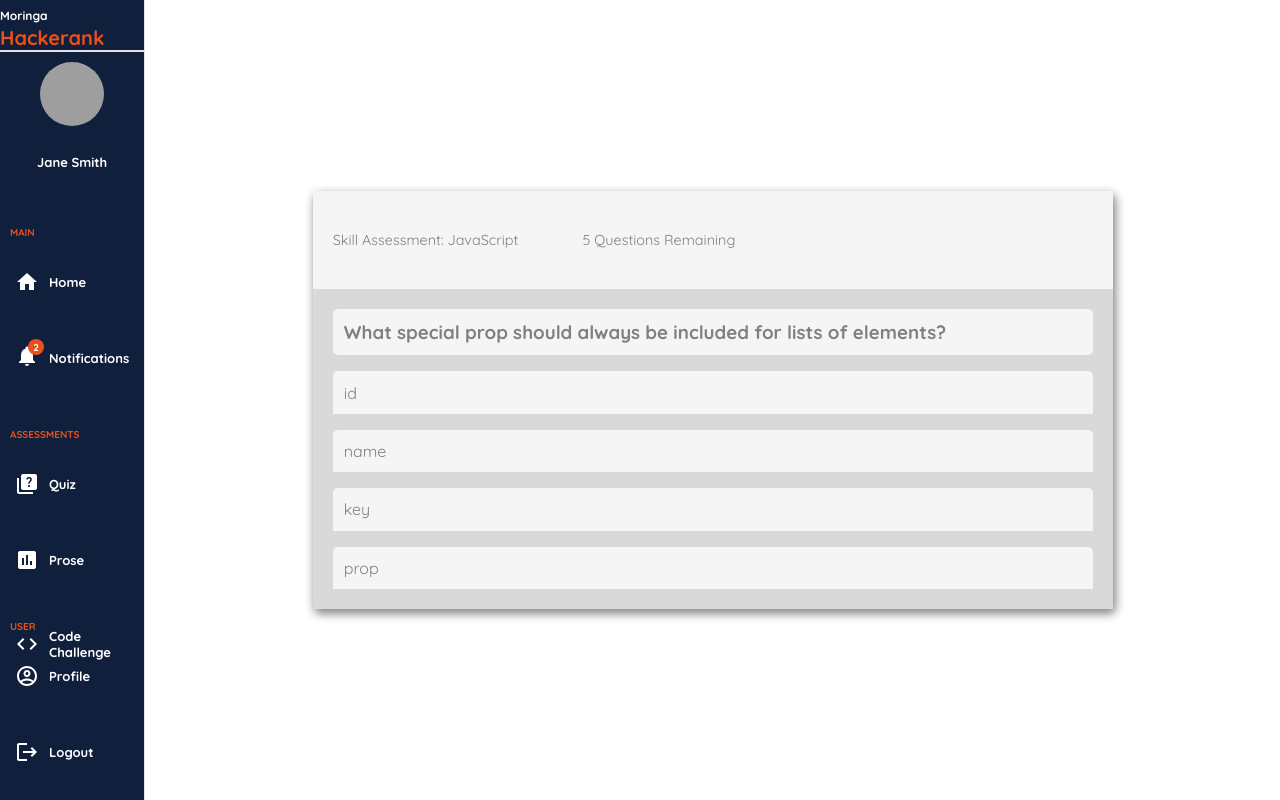
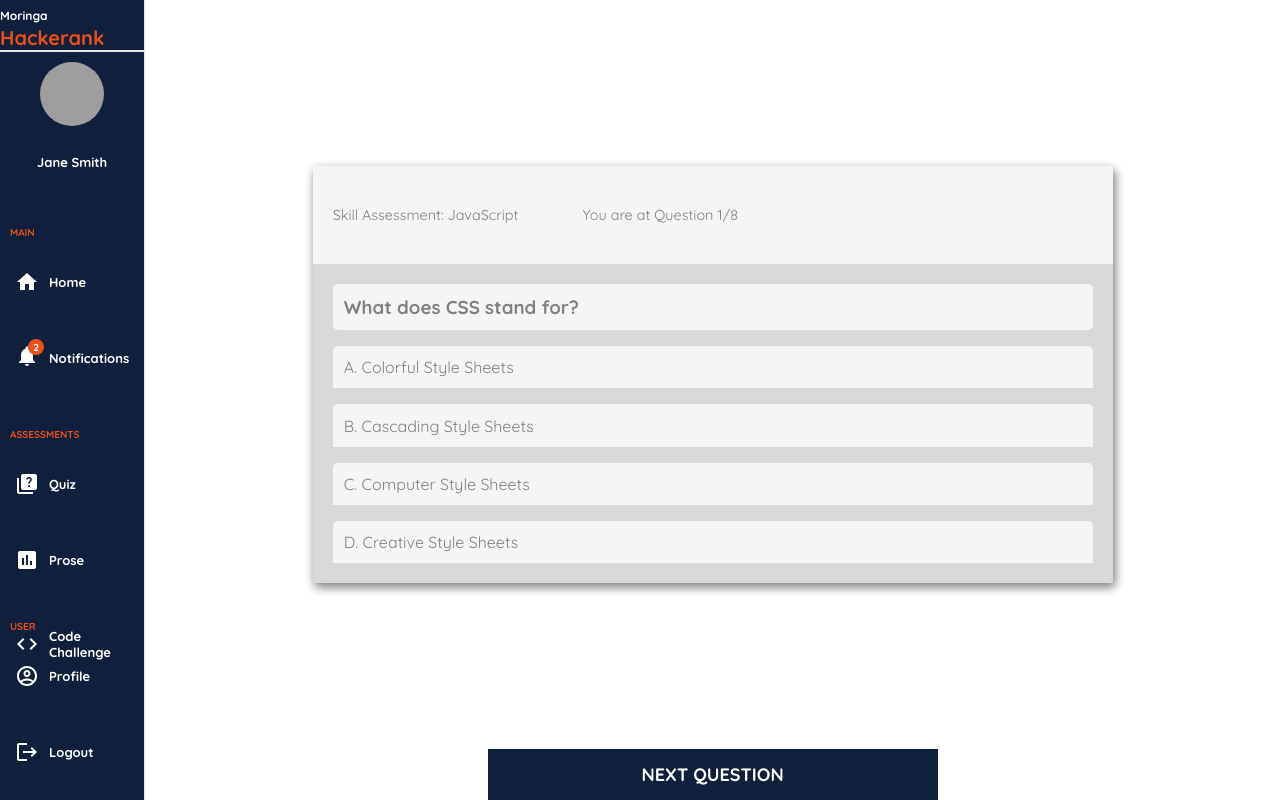
Before and after one commit to TheEmerald001/Moringa-Hackerank, a React (Create React App) app in the folder client/: page /students/quiz in a window 1280 px wide. Built offline with nearby package versions, Linux system fonts and the light colour scheme; grey boxes are pictures that could not be loaded.

Commit message:
Modify the quizpage and the questions and use redux toolkit to handle state across the quizpage, questions and answers

```diff
--- /dev/null
+++ b/client/src/Helpers/data.js
@@ -0,0 +1,66 @@
+const data = [
+  {
+    question: "What does CSS stand for?",
+    incorrectAnswers: [
+      "Computer Style Sheets",
+      "Creative Style Sheets",
+      "Colorful Style Sheets",
+    ],
+    correctAnswer: "Cascading Style Sheets",
+  },
+
+  {
+    question:
+      "Where in an HTML document is the correct place to refer to an external style sheet?",
+    incorrectAnswers: [
+      "In the <body> section",
+      "At the end of the document",
+      "You can't refer to an external style sheet",
+    ],
+    correctAnswer: "In the <head> section",
+  },
+  {
+    question: "Which HTML tag is used to define an internal style sheet?",
+    incorrectAnswers: ["<script>", "<headStyle>", "<css>"],
+    correctAnswer: "<style>",
+  },
+  {
+    question: "Which HTML attribute is used to define inline styles?",
+    incorrectAnswers: ["class", "font", "styles"],
+    correctAnswer: "style",
+  },
+  {
+    question: "Which is the correct CSS syntax?",
+    incorrectAnswers: [
+      "{body:color=black;}",
+      "{body;color:black;}",
+      "body:color=black;",
+    ],
+    correctAnswer: "body {color: black;}",
+  },
+  {
+    question: "How do you insert a comment in a CSS file?",
+    incorrectAnswers: [
+      "' this is a comment",
+      "// this is a comment",
+      "// this is a comment //",
+    ],
+    correctAnswer: "/* this is a comment */",
+  },
+  {
+    question: "Which property is used to change the background color?",
+    incorrectAnswers: ["color", "bgcolor", "bgColor"],
+    correctAnswer: "background-color",
+  },
+  {
+    question: "How do you add a background color for all <h1> elements?",
+    incorrectAnswers: [
+      "all.h1 {background-color:#FFFFFF;}",
+      "h1.setAll {background-color:#FFFFFF;}",
+      "h1.all {background-color:#FFFFFF;}",
+    ],
+    correctAnswer: "h1 {background-color:#FFFFFF;}",
+  },
+];
+
+export default data;
--- a/client/src/Helpers/quiz.js
+++ /dev/null
@@ -1,44 +0,0 @@
-const questions = [
-  {
-    id: 1,
-    prompt:
-      "What special prop should always be included for lists of elements?",
-    answers: ["id", "name", "key", "prop"],
-    correctIndex: 2,
-  },
-  {
-    id: 2,
-    prompt: "A React component is a function that returns ______.",
-    answers: ["HTML", "JSX", "props", "state"],
-    correctIndex: 1,
-  },
-  {
-    id: 3,
-    prompt:
-      "Which event handler will run when a user is finished filling out a form?",
-    answers: ["onSubmit", "onClick", "onChange", "onForm"],
-    correctIndex: 0,
-  },
-  {
-    id: 4,
-    prompt: "______ is a tool that transpiles JSX into valid JavaScript.",
-    answers: ["React", "Babel", "Webpack", "ES6"],
-    correctIndex: 1,
-  },
-  {
-    id: 5,
-    prompt:
-      "What syntax makes it possible to unpack values from arrays, or properties from objects, into distinct variables?",
-    answers: ["spread", "key-value", "coalescing", "destructuring"],
-    correctIndex: 3,
-  },
-  {
-    id: 6,
-    prompt:
-      "Returning different elements from a component depending on the state of your application is known as _____ rendering.",
-    answers: ["voodoo", "conditional", "reactive", "controlled"],
-    correctIndex: 1,
-  },
-];
-
-export default questions;
--- /dev/null
+++ b/client/src/Helpers/shuffleAnswers.js
@@ -0,0 +1,11 @@
+export const shuffleAnswers = (question) => {
+  const unshuffleAnswers = [
+    question.correctAnswer,
+    ...question.incorrectAnswers,
+  ];
+
+  return unshuffleAnswers
+    .map((answer) => ({ sort: Math.random(), value: answer }))
+    .sort((a, b) => a.sort - b.sort)
+    .map((obj) => obj.value);
+};
--- a/client/src/components/Question.js
+++ b/client/src/components/Question.js
@@ -1,46 +1,39 @@
-import React, { useEffect, useState } from "react";
+import React from "react";
+import { useDispatch, useSelector } from "react-redux";
 import styled from "styled-components";
+import Answer from "./answer/Answer";
+import { selectedAnswer } from "../redux/quizSlice";
 
-const Question = ({ question, onAnswered }) => {
-  const [timeRemaining, setTimeRemaining] = useState(10);
-  const { id, prompt, answers, correctIndex } = question;
-
-  useEffect(() => {
-    const timerId = setTimeout(
-      () => setTimeRemaining((timeRemaining) => timeRemaining - 1),
-      1000
-    );
-    if (timeRemaining === 0) {
-      setTimeRemaining(10);
-      onAnswered(false);
-    }
-
-    return () => clearTimeout(timerId);
-  }, [timeRemaining]);
-
-  const handleAnswer = (isCorrect) => {
-    setTimeRemaining(10);
-    onAnswered(isCorrect);
-  };
+const Question = () => {
+  const { questions, currentQuestionIndex, answers, currentAnswer } =
+    useSelector((state) => state.quiz);
+  const dispatch = useDispatch();
+  const currentQuestion = questions[currentQuestionIndex];
 
   return (
     <Container>
       <Top>
         <TopWrapper>
           <Text>Skill Assessment: JavaScript</Text>
-          <Text>{timeRemaining} Questions Remaining</Text>
+          <Text>
+            You are at Question {currentQuestionIndex + 1}/{questions.length}
+          </Text>
         </TopWrapper>
       </Top>
       <Bottom>
-        <Prompt>{prompt}</Prompt>
-        {answers.map((answer, index) => {
-          const isCorrect = index === correctIndex;
-          return (
-            <Answer key={answer} onClick={() => handleAnswer(isCorrect)}>
-              {answer}
-            </Answer>
-          );
-        })}
+        <Prompt>{currentQuestion.question}</Prompt>
+        {answers.map((answer, index) => (
+          <Answer
+            key={index}
+            answerText={answer}
+            currentAnswer={currentAnswer}
+            correctAnswer={currentQuestion.correctAnswer}
+            index={index}
+            onSelectedAnswer={(answerText) =>
+              dispatch(selectedAnswer(answerText))
+            }
+          />
+        ))}
       </Bottom>
     </Container>
   );
@@ -91,15 +84,3 @@ const Prompt = styled.h3`
     background-color: lightgray;
   }
 `;
-
-const Answer = styled.article`
-  background-color: #f5f5f5;
-  padding: 0.7rem;
-  cursor: pointer;
-  color: gray;
-  border-top-left-radius: 5px;
-  border-top-right-radius: 5px;
-  &:hover {
-    background-color: lightgray;
-  }
-`;
--- /dev/null
+++ b/client/src/components/answer/Answer.css
@@ -0,0 +1,16 @@
+.answer{
+    background-color: #f5f5f5;
+    padding: 0.7rem;
+    cursor: pointer;
+    color: gray;
+    border-top-left-radius: 5px;
+    border-top-right-radius: 5px;
+}
+
+.selected-answer{
+    background: lightgray;
+}
+
+.disabled-answer {
+    pointer-events: none;
+  }
--- /dev/null
+++ b/client/src/components/answer/Answer.js
@@ -0,0 +1,25 @@
+import "./Answer.css";
+
+const Answer = ({
+  answerText,
+  index,
+  onSelectedAnswer,
+  currentAnswer,
+  correctAnswer,
+}) => {
+  const letterMapping = ["A", "B", "C", "D"];
+  const selectedAnswer = currentAnswer === answerText;
+  const selectClass = selectedAnswer ? "selected-answer" : "";
+  const disableClass = currentAnswer ? "disabled-answer" : "";
+
+  return (
+    <article
+      className={`answer ${selectClass} ${disableClass}`}
+      onClick={() => onSelectedAnswer(answerText)}
+    >
+      {letterMapping[index]}. {answerText}
+    </article>
+  );
+};
+
+export default Answer;
--- a/client/src/index.js
+++ b/client/src/index.js
@@ -1,10 +1,12 @@
 import React from "react";
 import ReactDOM from "react-dom";
 import App from "./components/App";
+import { Provider } from "react-redux";
+import store from "./redux/store";
 
 ReactDOM.render(
-  <React.StrictMode>
+  <Provider store={store}>
     <App />
-  </React.StrictMode>,
+  </Provider>,
   document.getElementById("root")
 );
--- a/client/src/pages/QuizPage.js
+++ b/client/src/pages/QuizPage.js
@@ -1,39 +1,39 @@
-import React, { useState } from "react";
+import React from "react";
+import { useDispatch, useSelector } from "react-redux";
 import styled from "styled-components";
 import Question from "../components/Question";
 import StudentSideBar from "../components/StudentSideBar";
-import quiz from "../Helpers/quiz";
+import { nextQuestion, restart } from "../redux/quizSlice";
 
 function QuizPage() {
-  const [questions, setQuestions] = useState(quiz);
-  const [currentQuestionId, setCurrentQuestionId] = useState(1);
-  const [score, setScore] = useState(0);
-  const currentQuestion = questions.find((q) => q.id === currentQuestionId);
+  const { questions, correctAnswerCount, showResults } = useSelector(
+    (state) => state.quiz
+  );
 
-  const handleQuestionAnswered = (correct) => {
-    if (currentQuestionId < questions.length) {
-      setCurrentQuestionId((currentQuestionId) => currentQuestionId + 1);
-    } else {
-      setCurrentQuestionId(null);
-    }
-    if (correct) {
-      setScore((score) => score + 1);
-    }
-  };
+  const dispatch = useDispatch();
 
   return (
     <Container>
       <StudentSideBar />
       <QuizContainer>
-        {currentQuestion ? (
-          <Question
-            question={currentQuestion}
-            onAnswered={handleQuestionAnswered}
-          />
-        ) : (
+        {showResults && (
+          <Results>
+            <Message>Congratuations!</Message>
+            <Grade>
+              <Text>You have completed the quizz</Text>
+              <Text>
+                You've got {correctAnswerCount} of {questions.length} correct.
+              </Text>
+              <Retake onClick={() => dispatch(restart())}>Retake</Retake>
+            </Grade>
+          </Results>
+        )}
+        {!showResults && (
           <>
-            <h1>Game Over</h1>
-            <h2>Total Correct: {score}</h2>
+            <Question />
+            <NextButton onClick={() => dispatch(nextQuestion())}>
+              Next Question
+            </NextButton>
           </>
         )}
       </QuizContainer>
@@ -52,5 +52,49 @@ const QuizContainer = styled.section`
   flex: 8;
   display: flex;
   align-items: center;
+  flex-direction: column;
   justify-content: center;
 `;
+
+const NextButton = styled.article`
+  margin: 0 auto;
+  color: #fff;
+  background-color: #101f3c;
+  width: 300px;
+  font-size: 18px;
+  font-weight: 600;
+  padding: 14px 75px;
+  text-transform: uppercase;
+  cursor: pointer;
+  text-align: center;
+`;
+
+const Results = styled.article`
+  background-color: #fff;
+  height: 300px;
+  text-align: center;
+`;
+const Message = styled.article`
+  background-color: #101f3c;
+  padding: 20px;
+  font-size: 36px;
+  color: #fff;
+`;
+const Grade = styled.article`
+  margin-top: 40px;
+  margin-bottom: 40px;
+  font-size: 18px;
+`;
+const Text = styled.article``;
+
+const Retake = styled.article`
+  margin: 0 auto;
+  color: #fff;
+  background-color: #101f3c;
+  font-size: 18px;
+  font-weight: 600;
+  padding: 1rem 2rem;
+  text-transform: uppercase;
+  cursor: pointer;
+  text-align: center;
+`;
--- /dev/null
+++ b/client/src/redux/quizSlice.js
@@ -0,0 +1,65 @@
+import { createSlice } from "@reduxjs/toolkit";
+import questions from "../Helpers/data";
+import { shuffleAnswers } from "../Helpers/shuffleAnswers";
+const quizSlice = createSlice({
+  name: "quiz",
+  initialState: {
+    questions,
+    currentQuestionIndex: 0,
+    showResults: false,
+    correctAnswerCount: 0,
+    answers: shuffleAnswers(questions[0]),
+    currentAnswer: "",
+  },
+  reducers: {
+    getQuestions: (state, action) => {
+      return state;
+    },
+    nextQuestion: (state) => {
+      const showResults =
+        state.currentQuestionIndex === state.questions.length - 1;
+
+      const currentQuestionIndex = showResults
+        ? state.currentQuestionIndex
+        : state.currentQuestionIndex + 1;
+
+      const answers = showResults
+        ? []
+        : shuffleAnswers(state.questions[currentQuestionIndex]);
+
+      return {
+        ...state,
+        currentQuestionIndex,
+        showResults,
+        answers,
+        currentAnswer: "",
+      };
+    },
+    selectedAnswer: (state, action) => {
+      const correctAnswerCount =
+        action.payload ===
+        state.questions[state.currentQuestionIndex].correctAnswer
+          ? state.correctAnswerCount + 1
+          : state.correctAnswerCount;
+      return {
+        ...state,
+        currentAnswer: action.payload,
+        correctAnswerCount,
+      };
+    },
+    restart: () => {
+      return {
+        questions,
+        currentQuestionIndex: 0,
+        showResults: false,
+        correctAnswerCount: 0,
+        answers: shuffleAnswers(questions[0]),
+        currentAnswer: "",
+      };
+    },
+  },
+});
+
+export const { getQuestions, nextQuestion, selectedAnswer, restart } =
+  quizSlice.actions;
+export default quizSlice.reducer;
--- /dev/null
+++ b/client/src/redux/store.js
@@ -0,0 +1,10 @@
+import { configureStore } from "@reduxjs/toolkit";
+import quizReducer from "./quizSlice";
+
+const store = configureStore({
+  reducer: {
+    quiz: quizReducer,
+  },
+});
+
+export default store;
```
Also changed, not shown: client/src/redux/apiCall.js (added).
